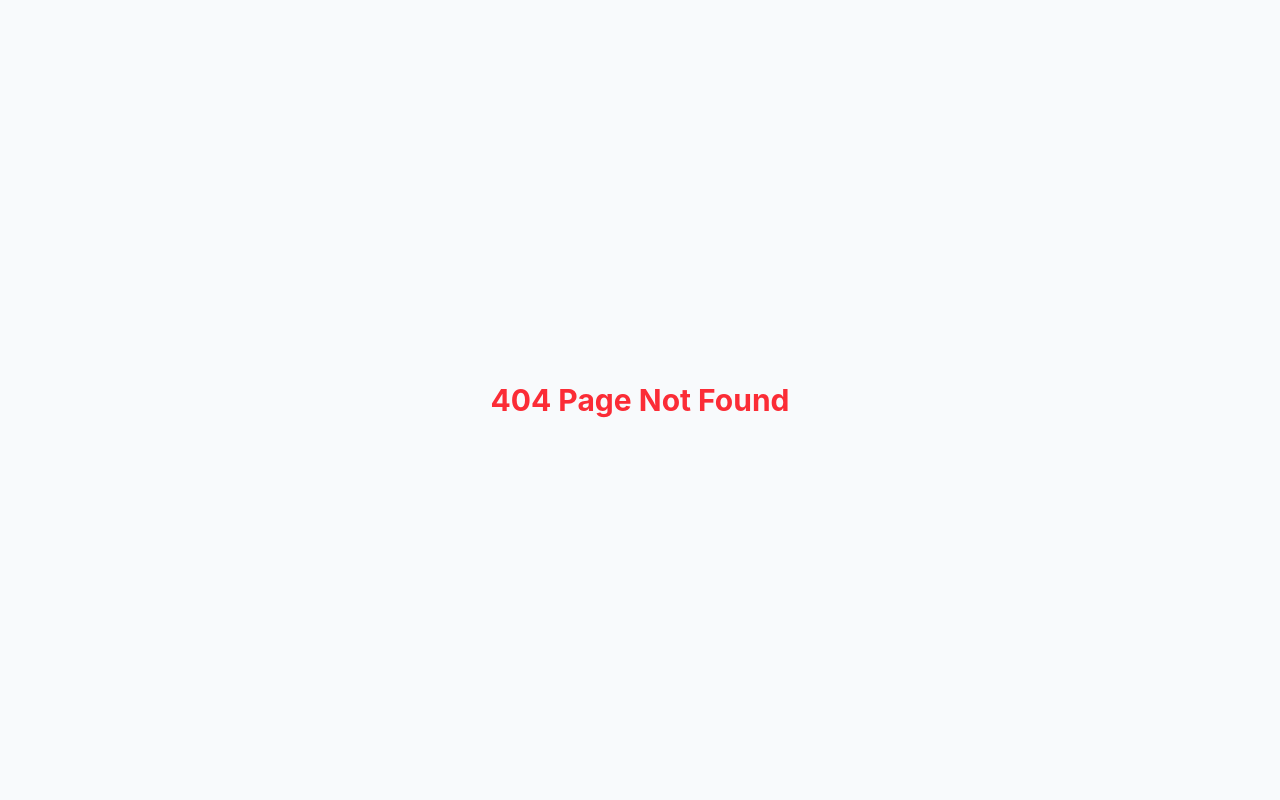
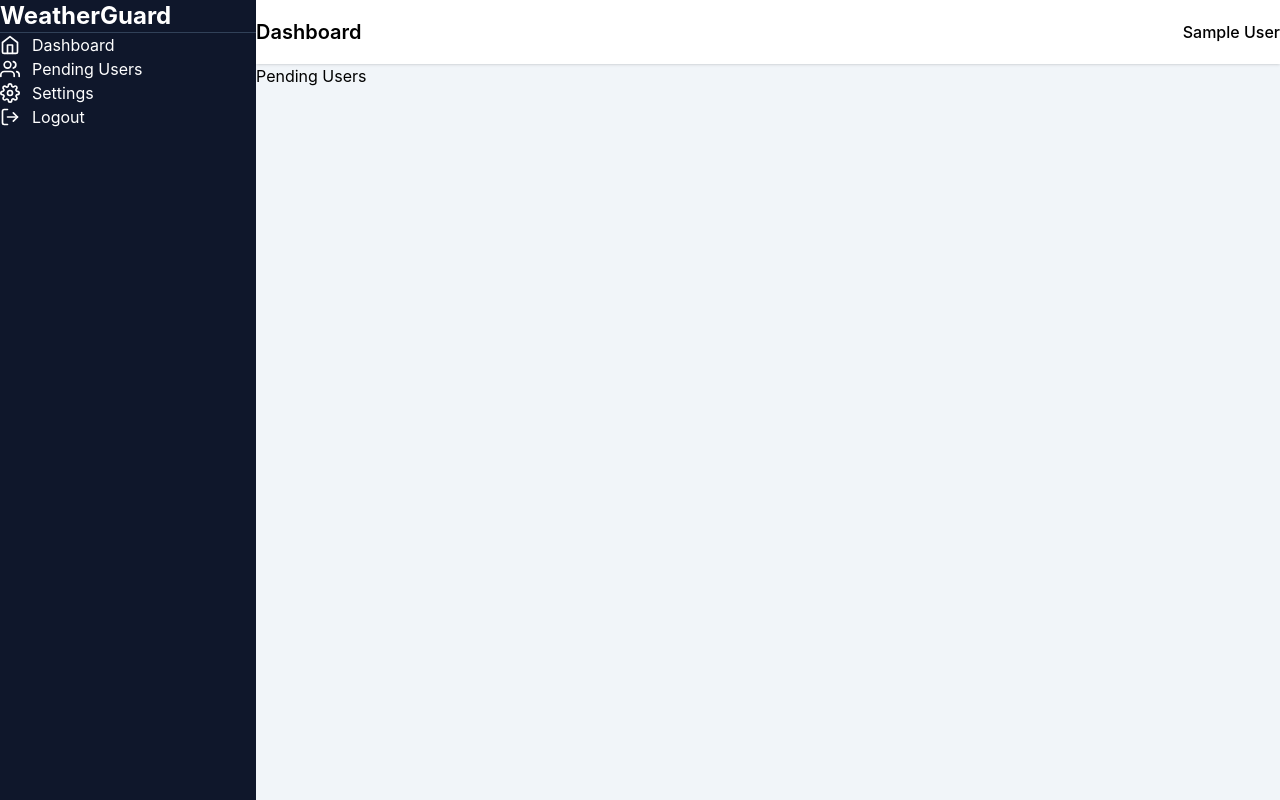
Before and after one commit to harsh7401/WeatherGaurd, a React (Vite) app in the folder admin/: page /pending-users in a window 1280 px wide. Before the commit this address had no page. Built offline with nearby package versions, Linux system fonts and the light colour scheme; sample sign-in values are in the browser's storage.

Commit message:
Build the Pending Users Table UI

```diff
--- /dev/null
+++ b/admin/src/pages/PendingUsers/PendingUsers.tsx
@@ -0,0 +1,7 @@
+export default function PendingUsers() {
+  return (
+    <div>
+      <h1>Pending Users</h1>
+    </div>
+  );
+}
--- a/admin/src/routes/AppRoutes.tsx
+++ b/admin/src/routes/AppRoutes.tsx
@@ -2,21 +2,23 @@ import { Routes, Route } from "react-router-dom";
 
 import LoginPage from "../pages/Login/Login";
 import AuthCallback from "../pages/Login/AuthCallback";
+import Dashboard from "../pages/Dashboard/Dashboard";
+import PendingUsers from "../pages/PendingUsers/PendingUsers";
 import NotFound from "../pages/NotFound/NotFound";
 
-import Dashboard from "../pages/Dashboard/Dashboard";
-
-import ProtectedRoute from "../routes/ProtectedRoute";
+import ProtectedRoute from "./ProtectedRoute";
 
 import AdminLayout from "../components/layout/AdminLayout";
 
 export default function AppRoutes() {
   return (
     <Routes>
+      {/* Public Routes */}
       <Route path="/" element={<LoginPage />} />
       <Route path="/login" element={<LoginPage />} />
       <Route path="/auth/callback" element={<AuthCallback />} />
 
+      {/* Protected Routes */}
       <Route
         element={
           <ProtectedRoute>
@@ -24,16 +26,12 @@ export default function AppRoutes() {
           </ProtectedRoute>
         }
       >
-        <Route
-          path="/dashboard"
-          element={<Dashboard />}
-        />
+        <Route path="/dashboard" element={<Dashboard />} />
+        <Route path="/pending-users" element={<PendingUsers />} />
       </Route>
 
-      <Route
-        path="*"
-        element={<NotFound />}
-      />
+      {/* 404 */}
+      <Route path="*" element={<NotFound />} />
     </Routes>
   );
 }
--- /dev/null
+++ b/admin/src/services/admin.ts
@@ -0,0 +1,16 @@
+import api from "./api";
+
+export const getPendingUsers = async () => {
+  const { data } = await api.get("/admin/pending-users");
+  return data;
+};
+
+export const approveUser = async (id: string) => {
+  const { data } = await api.patch(`/admin/approve/${id}`);
+  return data;
+};
+
+export const rejectUser = async (id: string) => {
+  const { data } = await api.patch(`/admin/reject/${id}`);
+  return data;
+};
```
